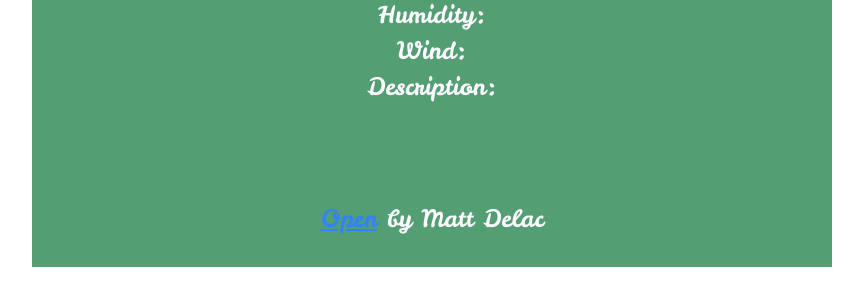
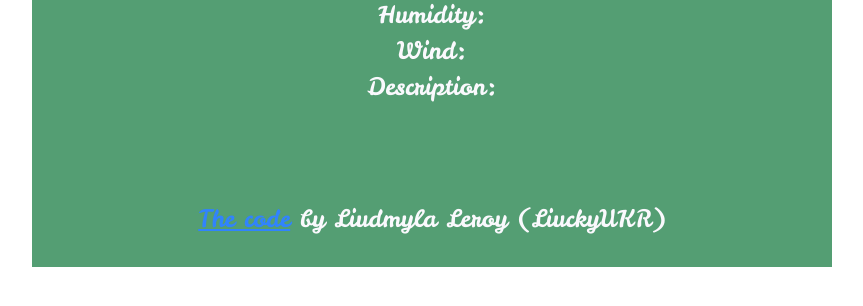
Before and after one commit to Liuckyukr/Weather_app, a plain HTML site: page index.html in a window 1280 px wide. Shown: the part 406-712 px from the top of the page, without its empty margins (208-1071 px from the left). Drawn offline with nearby package versions, Linux system fonts and the light colour scheme; no server answers.

Commit message:
My code)

```diff
--- a/index.html
+++ b/index.html
@@ -67,7 +67,7 @@
         </div>
       </div>
       <div>
-        <a href="https://github.com/Liuckyukr/Weather_app" target="_blank">Open</a> by Matt Delac
+        <a href="https://github.com/Liuckyukr/Weather_app" target="_blank">The code</a> by Liudmyla Leroy (LiuckyUKR)
       </div>
     </div>
     <script src="src.js"></script>
```
